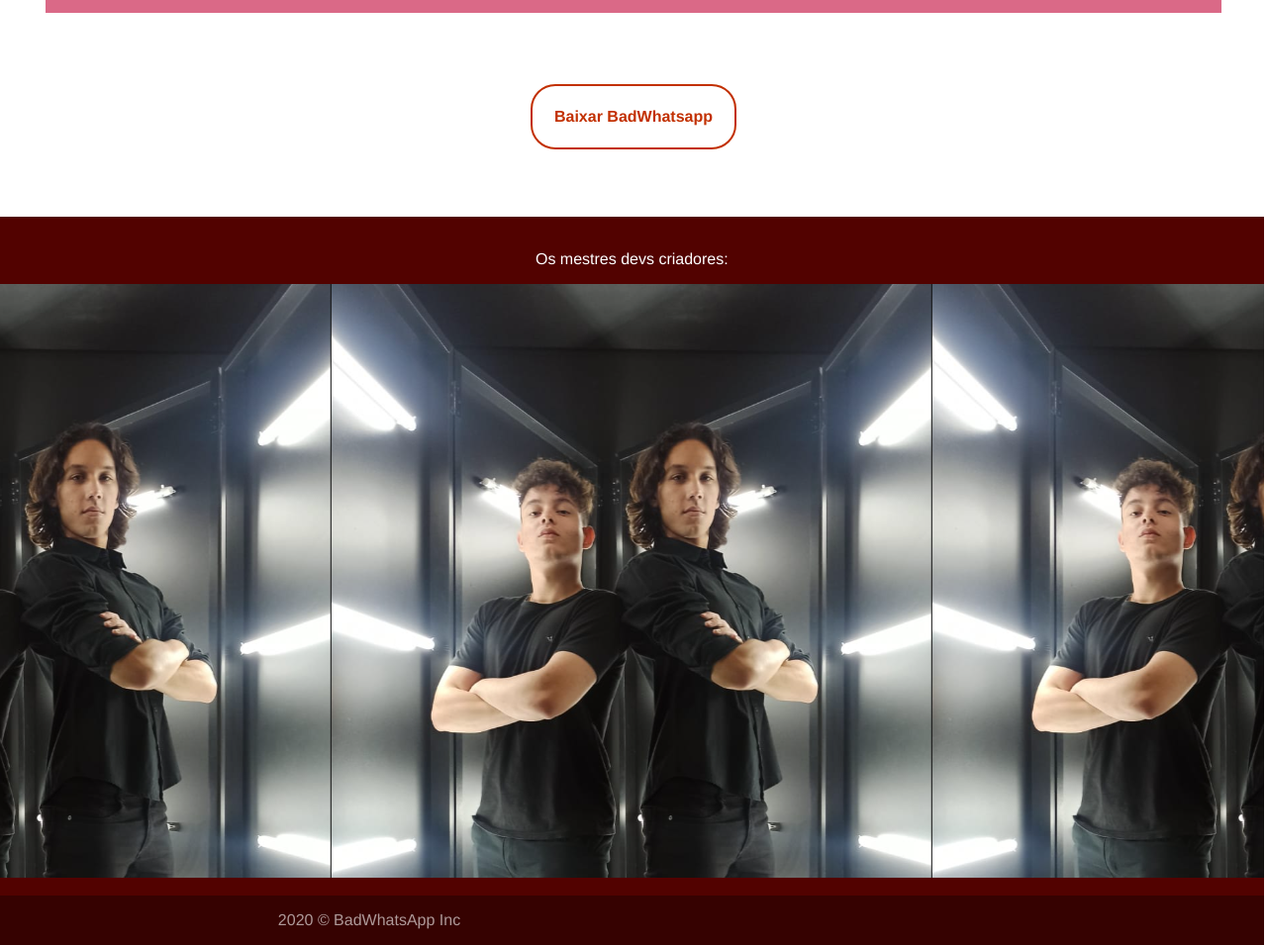
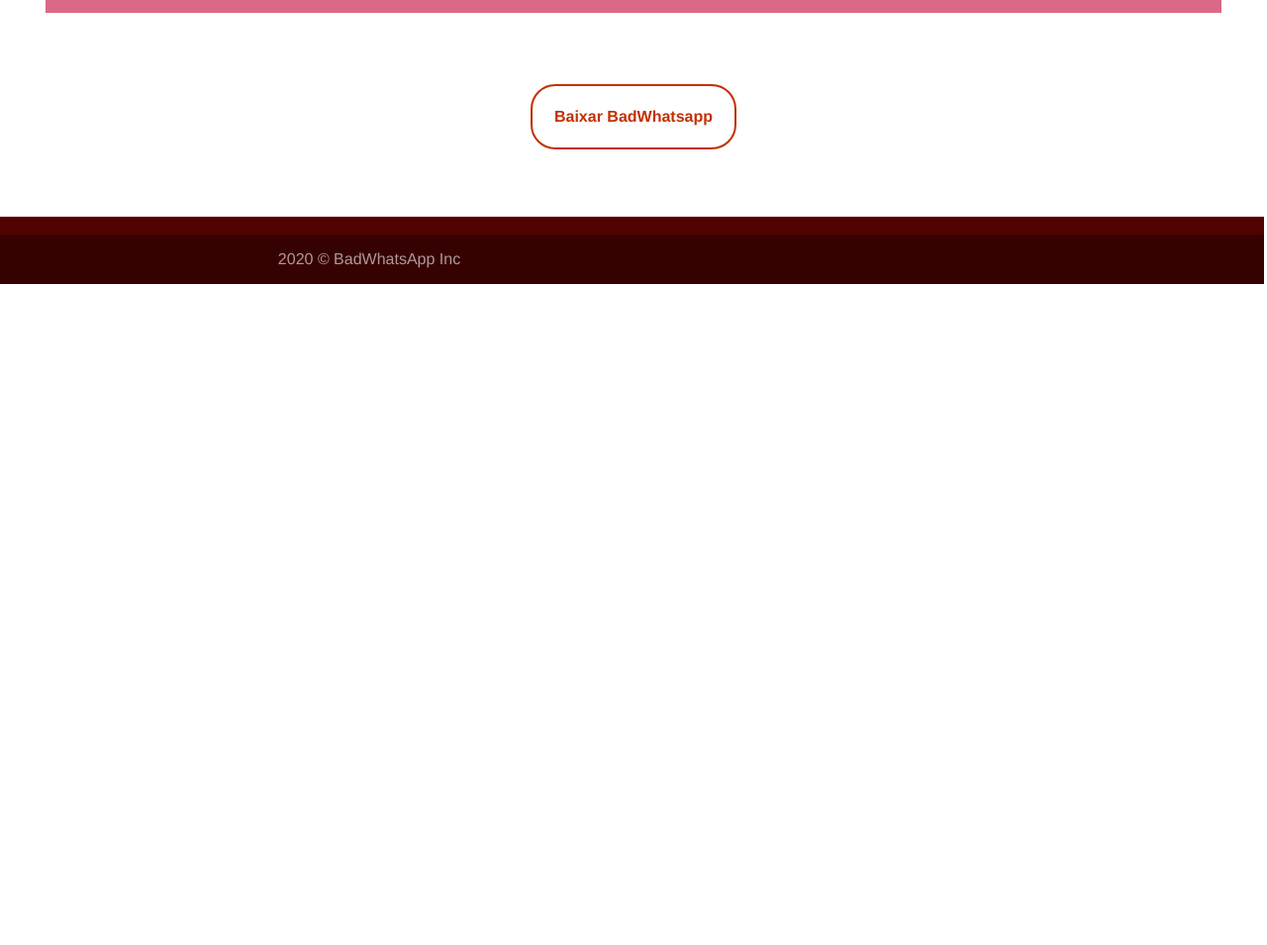
Before and after one commit to JordanBonfim/ChatSite, a plain HTML site: page index.html in a window 1280 px wide. Shown: the part 1514-2469 px from the top of the page at 99% size. After the commit the page ends 1801 px from the top, so only its background shows below. Drawn offline with Linux system fonts and the light colour scheme.

Commit message:
Style: Remove imagem com footer

```diff
--- a/index.html
+++ b/index.html
@@ -158,12 +158,8 @@
 
     </div>
     <footer>
-      <br />
-      <p style="text-align: center; color: white"> Os mestres devs criadores:</p>
-      <div style="margin-top: 2px;background: url(/Images/cjOriginal2.png) center top; height: 600px; background-repeat: initial;">
 
 
-      </div>
       <br />
 
       <!-- <div class="bottom_options">
```
